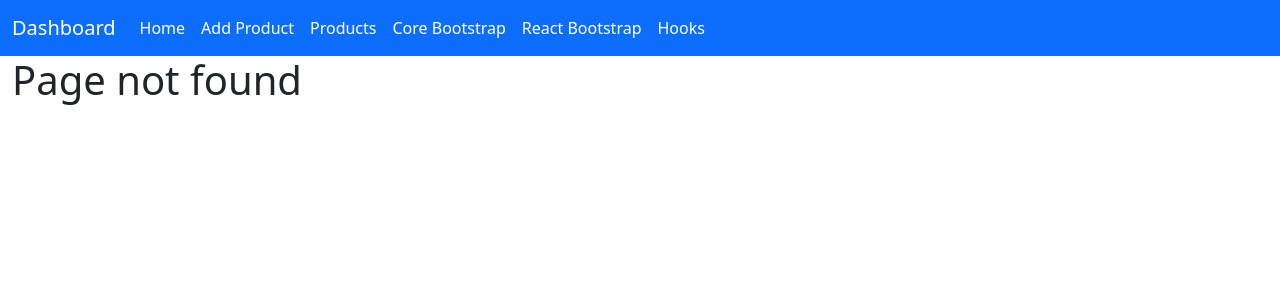
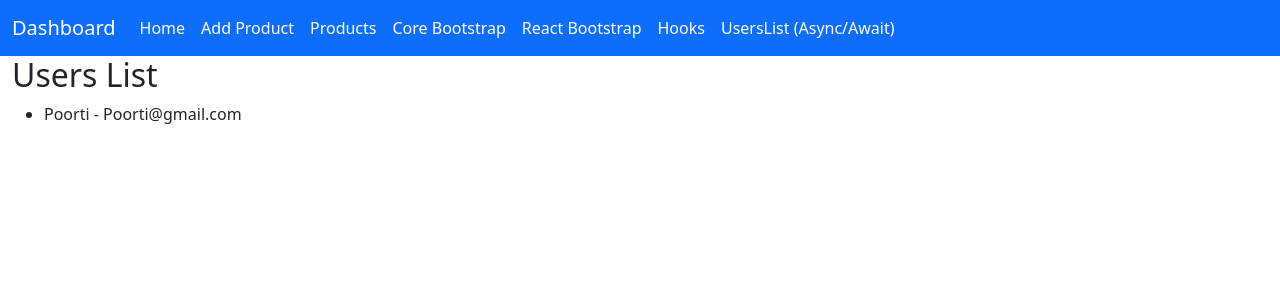
Before and after one commit to programmingwithharsh/react_may25, a React (Create React App) app: page /userslist in a window 1280 px wide. Before the commit this address had no page. Shown: the top 300 px of the page. Built offline with nearby package versions, Linux system fonts and the light colour scheme; no server answers.

Commit message:
Added Async/Await

```diff
--- a/src/App.js
+++ b/src/App.js
@@ -2,7 +2,7 @@ import Main from './Main';
 import { connect } from 'react-redux';
 
 function mapStateToProps(state) { // map redux state to react props, builtin function
-    debugger;
+    // debugger;
     return {
         products: state
     }
--- a/src/Main.js
+++ b/src/Main.js
@@ -13,13 +13,14 @@ import Register from './Register';
 import HooksExample from './hooks/HooksExample';
 import ReactBootstrapExample from './react-bootstrap/ReactBootstrapExample';
 import { removeProduct, loadProducts } from './redux/actions';
+import UserList from './UserList';
 
 export default class Main extends React.Component { // In ES6 Exporting a module, component
 
     constructor(props) { // lifecycle
         super(props);
         // console.log(this.props);
-        console.log("Constructor lifecycle");
+        // console.log("Constructor lifecycle");
         this.state = {
             products: [
                 {
@@ -82,7 +83,7 @@ export default class Main extends React.Component { // In ES6 Exporting a module
     }
 
     addProduct = (productSubmitted) => {
-        debugger
+        // debugger
         this.setState((state) => ({
                 products: state.products.concat([productSubmitted])
             }
@@ -90,8 +91,8 @@ export default class Main extends React.Component { // In ES6 Exporting a module
     }
 
     render() { // render lifecycle
-        console.log("Render lifecycle");
-        console.log(this.state);
+        // console.log("Render lifecycle");
+        // console.log(this.state);
 
         return <BrowserRouter>
             <Routes>
@@ -103,6 +104,7 @@ export default class Main extends React.Component { // In ES6 Exporting a module
                     <Route path="/reactbootstrap" element={<ReactBootstrapExample />} />
                     <Route path="/products/:id" element={<ProductDetail />} />
                     <Route path="/hooks" element={<HooksExample />} />
+                    <Route path="/userslist" element={<UserList />} />
                     <Route path="*" element={<NotFound />} />
                 </Route>
                 <Route path="/title" element={<Title title="demo" />} />
--- a/src/Nav.js
+++ b/src/Nav.js
@@ -28,6 +28,9 @@ const Nav = () => {
                         <li className="nav-item">
                             <Link className="nav-link active" to="/hooks">Hooks</Link>
                         </li>
+                        <li className="nav-item">
+                            <Link className="nav-link active" to="/userslist">UsersList (Async/Await)</Link>
+                        </li>
                     </ul>
                 </div>
             </div>
--- /dev/null
+++ b/src/UserList.js
@@ -0,0 +1,30 @@
+import { useEffect, useState } from "react";
+const UserList = () => {
+    const [users, setUsers] = useState([{ "name": "Poorti", "email": "Poorti@gmail.com" }]); // users is empty array
+
+    useEffect(() => {
+        async function fetchData() {
+            try {
+                const res = await fetch('https://jsonplaceholder.typicode.com/users');
+                const data = await res.json();
+                console.log("API Response", data);
+                console.log("Programming with Harsh");
+                setUsers(data);
+            } catch (error) {
+                console.log('Fetch Error', error)
+            }
+        }
+        fetchData();
+    }, []) // empty array
+
+    return <div>
+        <h2>Users List</h2>
+        <ul>
+            {users.map((user, index) => (
+                <li key={index}>{user.name} - {user.email}</li>
+            ))}
+        </ul>
+    </div>
+}
+
+export default UserList;
--- a/src/redux/reducers.js
+++ b/src/redux/reducers.js
@@ -1,7 +1,7 @@
 import products from '../data/products';
 
 const ProductReducer = (state = products, action) => { // reducer is a function which update state based on action
-    debugger
+    // debugger
     switch (action.type) {
         case 'REMOVE_PRODUCT':
             return [...state]; // write a logic to remove product
```
